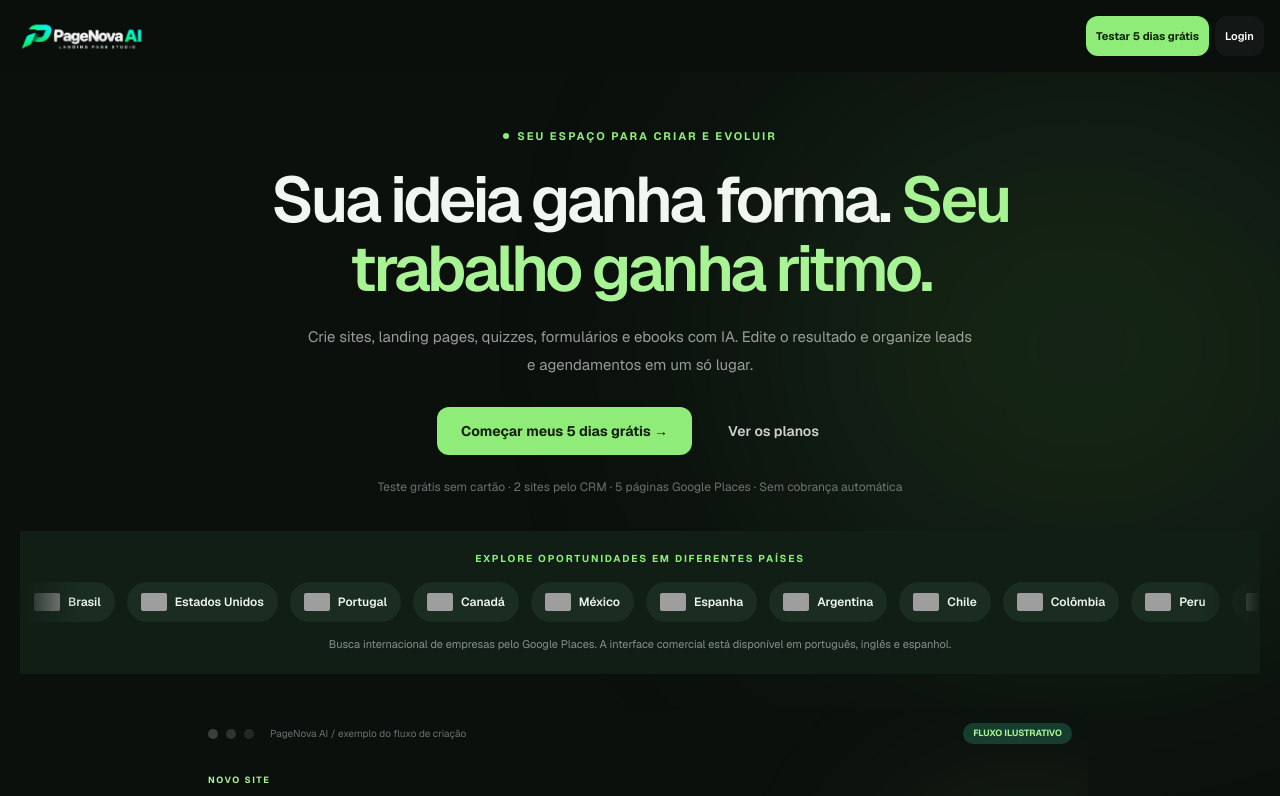
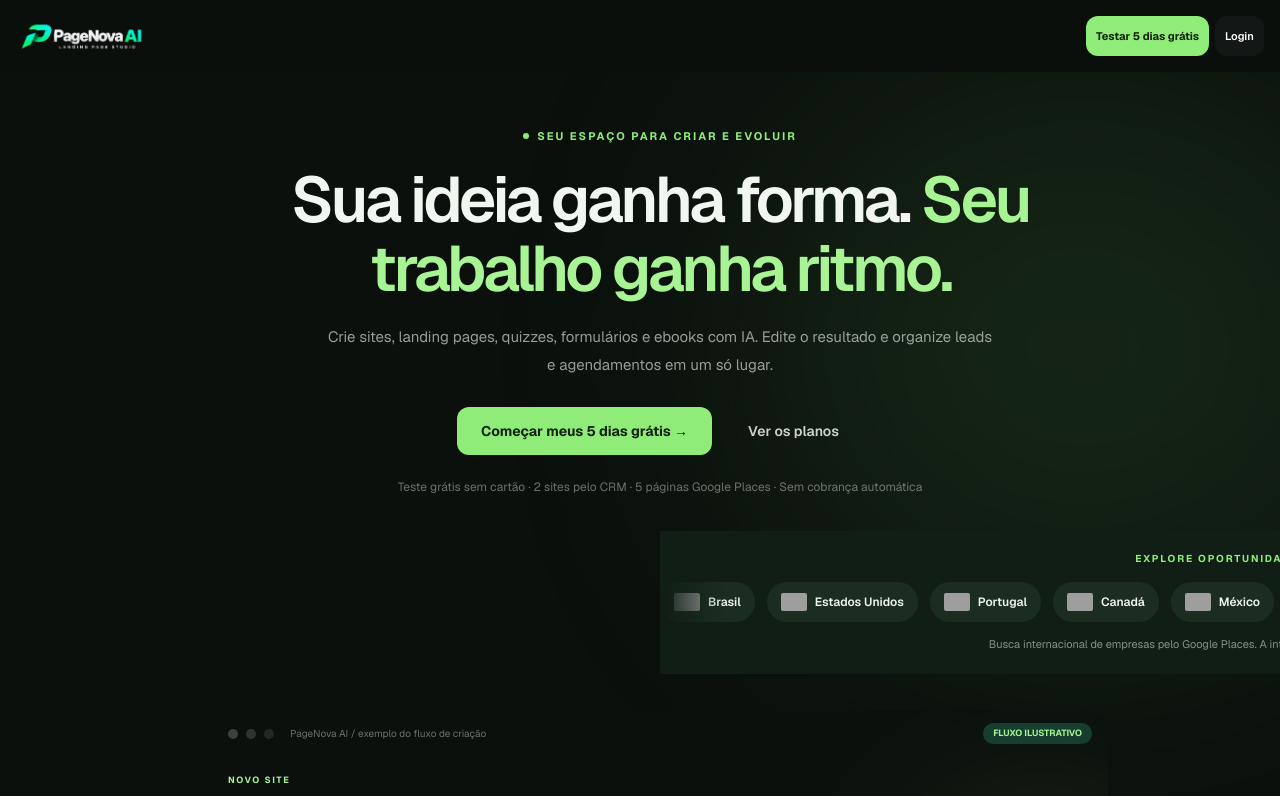
Before and after one commit to dramaflix2026-stack/pagenova-ai, a Next.js app in the folder frontend/: page / in a window 1280 px wide. Shown: the top 796 px of the page. Built offline with nearby package versions, Linux system fonts and the light colour scheme; grey boxes are pictures that could not be loaded.

Commit message:
fix(landing): extend animated country flags strip edge-to-edge on desktop

```diff
--- a/frontend/src/app/page.tsx
+++ b/frontend/src/app/page.tsx
@@ -176,7 +176,7 @@ export default function Home() {
               Teste grátis sem cartão · 2 sites pelo CRM · 5 páginas Google Places · Sem cobrança automática
             </p>
           </div>
-          <div className="min-w-0 w-full"><PageNovaCountryMarquee lang="pt" /></div>
+          <div className="relative left-1/2 w-screen min-w-0 max-w-none -translate-x-1/2"><PageNovaCountryMarquee lang="pt" /></div>
           <div className="mx-auto w-full min-w-0 max-w-4xl"><ProductFrame /></div>
         </div>
       </section>
```
